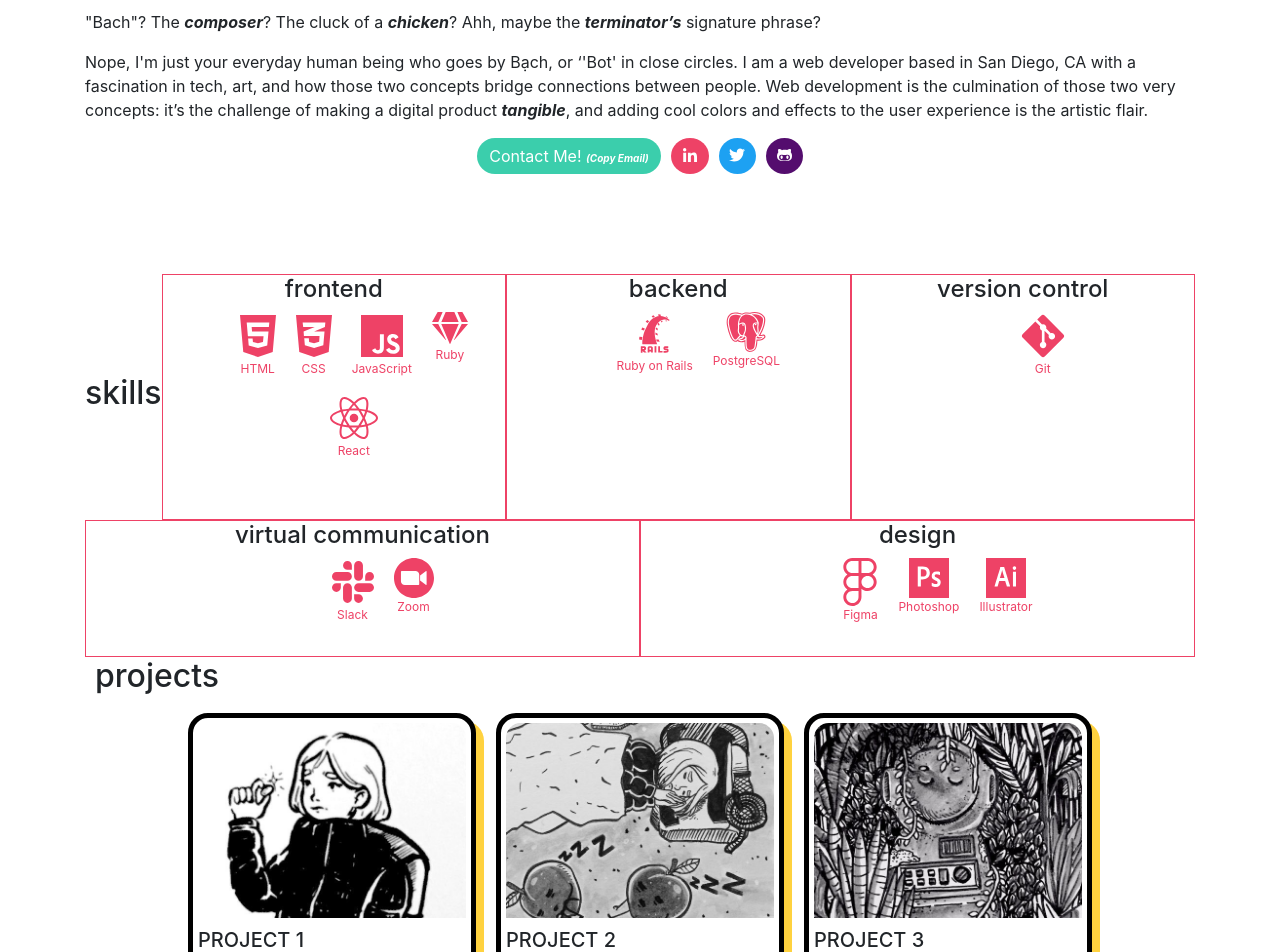
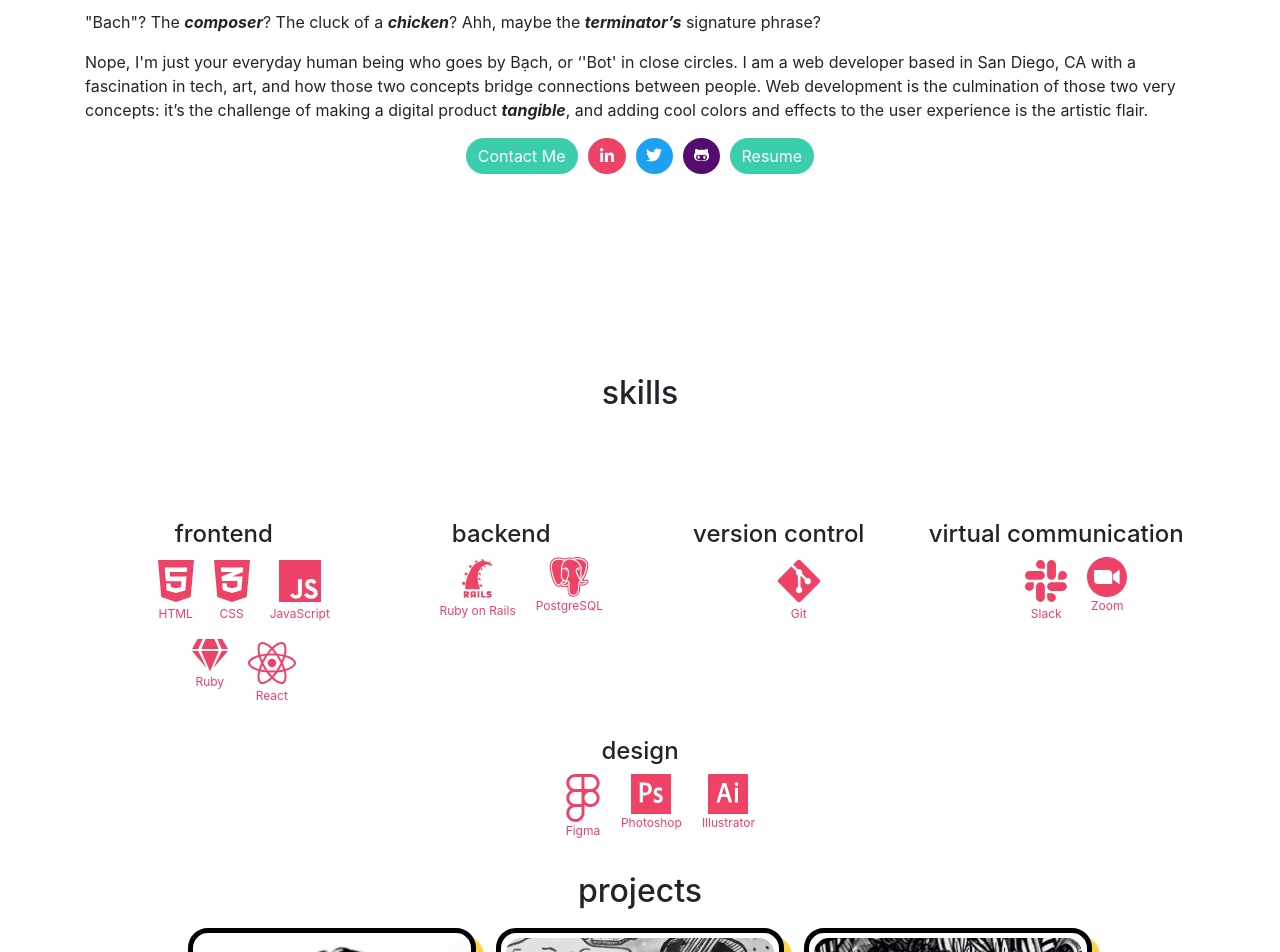
Before and after one commit to bndiep/portfolio_v1, a React (Create React App) app: page / in a window 1280 px wide. Shown: the part 660-1612 px from the top of the page. Built offline with nearby package versions, Linux system fonts and the light colour scheme.

Commit message:
removed borders around skills, added a react fragment to skills, and added a resume button

```diff
--- a/src/App.css
+++ b/src/App.css
@@ -5,3 +5,7 @@
 #projects {
   padding: 0px 10px;
 }
+
+h2 {
+  text-align: center;
+}
--- a/src/components/About.js
+++ b/src/components/About.js
@@ -17,7 +17,7 @@ const AboutStyles = styled.div`
         }
     }
 
-    .contact {
+    .contact, .resume {
         margin: 0px 5px;
         background-color: #3BCEAC;
         border: none;
@@ -78,7 +78,7 @@ class About extends Component {
                     </div>
 
                     <div className="contact-links">
-                        <Button className="contact">Contact Me! <span className="copy">(Copy Email)</span></Button>
+                        <Button className="contact">Contact Me</Button>
                         <Button
                             className="linkedin"
                             a href="https://www.linkedin.com/in/bachdiep"
@@ -105,6 +105,13 @@ class About extends Component {
                             icon={ faGithubAlt }
                             size="1.5x" />
                         </Button>
+
+                        <Button
+                            className="resume"
+                            a href=""
+                            target="_blank">
+                                Resume
+                        </Button>
                     </div>
                 </AboutStyles>
             </div>
--- a/src/components/Projects.js
+++ b/src/components/Projects.js
@@ -58,8 +58,6 @@ class Projects extends Component {
                     <Card.Text>
                     Some quick example text to build on the card title and make up the bulk of
                     the card's content.
-                    Some quick example text to build on the card title and make up the bulk of
-                    the card's content.
                     </Card.Text>
                     <Button className="github-button">GitHub</Button>
                     <Button className="demo">Demo</Button>
--- a/src/components/Skills.js
+++ b/src/components/Skills.js
@@ -12,7 +12,6 @@ const SkillStyle = styled.div `
         justify-content: center;
         flex: 1 1 25%;
         text-align: center;
-        border: 1px solid #EE4266;
     }
 
     .icons {
@@ -49,8 +48,10 @@ class Skills extends Component {
     render() {
         let {illustrator, photoshop, postgresql, rubyOnRails, zoom } = this.props
         return(
-            <SkillStyle>
+            <div>
                 <h2 id="skills">skills</h2>
+                <SkillStyle>
+
                 <div id="frontend">
                     <h4>frontend</h4>
                     <ul className="icons">
@@ -150,8 +151,8 @@ class Skills extends Component {
                         </li>
                     </ul>
                 </div>
-
             </SkillStyle>
+            </div>
         )
     }
 }
```
